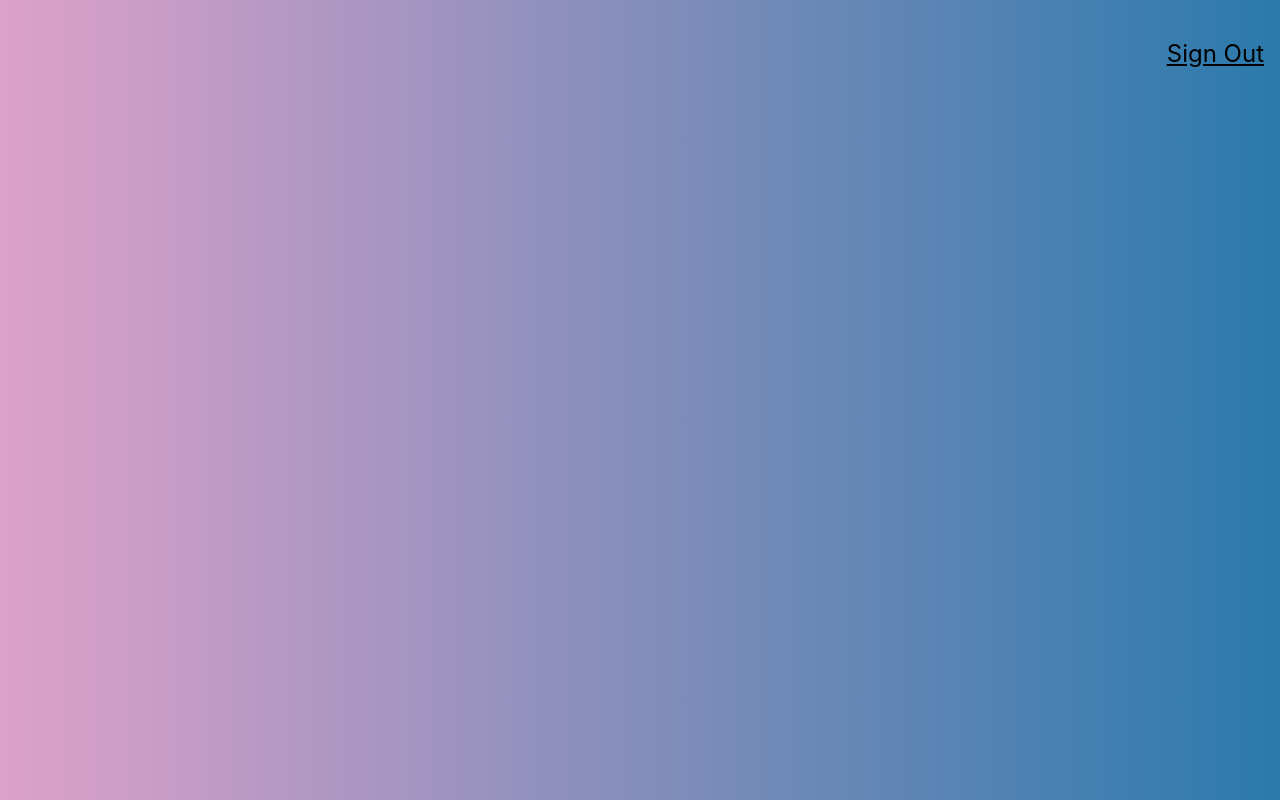
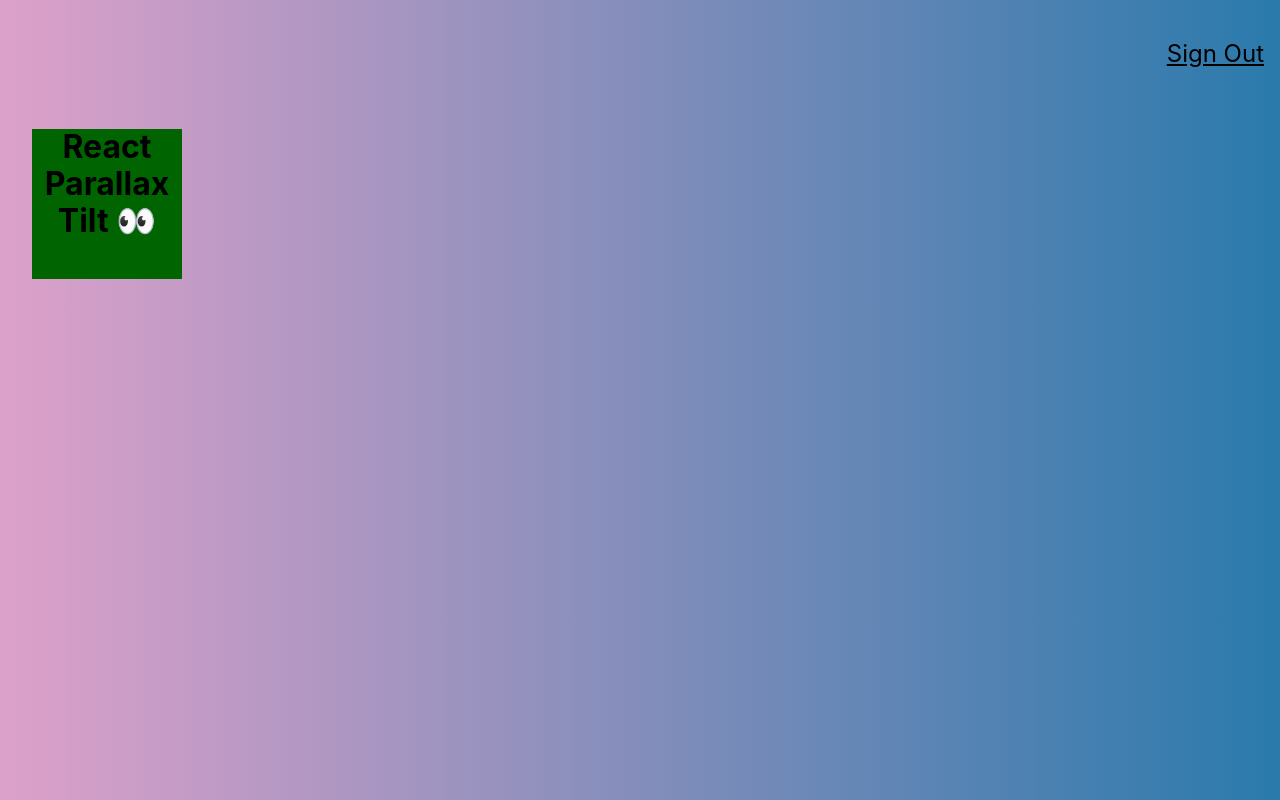
Before and after one commit to jaiswalakash170/facerecognitionbrain, a React (Create React App) app: page / in a window 1280 px wide. Built offline with nearby package versions, Linux system fonts and the light colour scheme.

Commit message:
Wrapped our Logo inside Tilt component from react-parallax-tilt package

```diff
--- a/src/components/logo/logo.js
+++ b/src/components/logo/logo.js
@@ -1,9 +1,14 @@
 import react from 'react';
+import Tilt from 'react-parallax-tilt';
 
 const Logo = () => {
     return (
         <div className="ma4 mt0">
-
+            <Tilt className="Tilt" style={{ height: '150px', width: '150px', backgroundColor: 'darkgreen' }}>
+                <div className="Tilt-inner">
+                    <h1>React Parallax Tilt 👀</h1>
+                </div>
+            </Tilt>
         </div>
     );
 }
```
